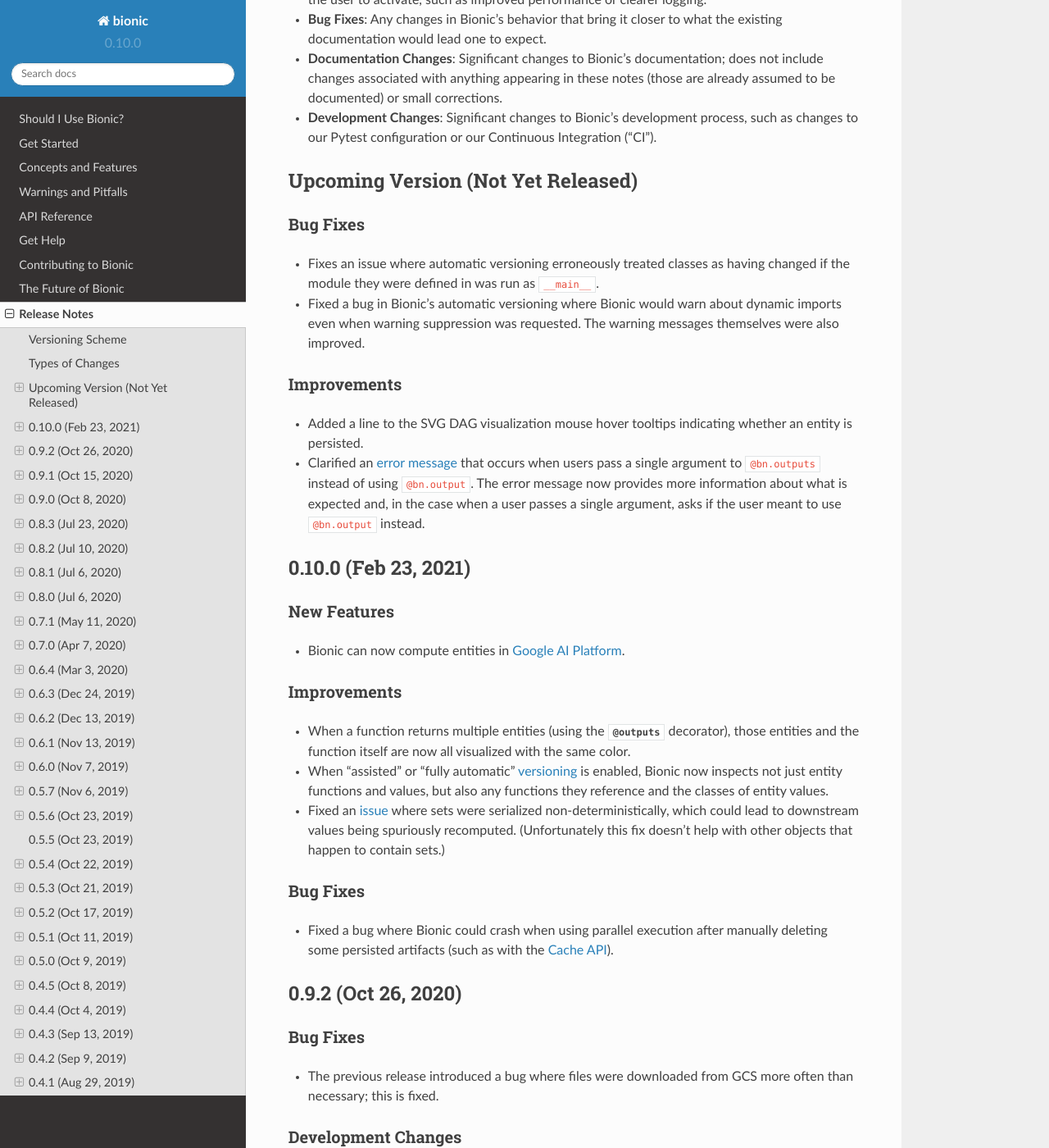
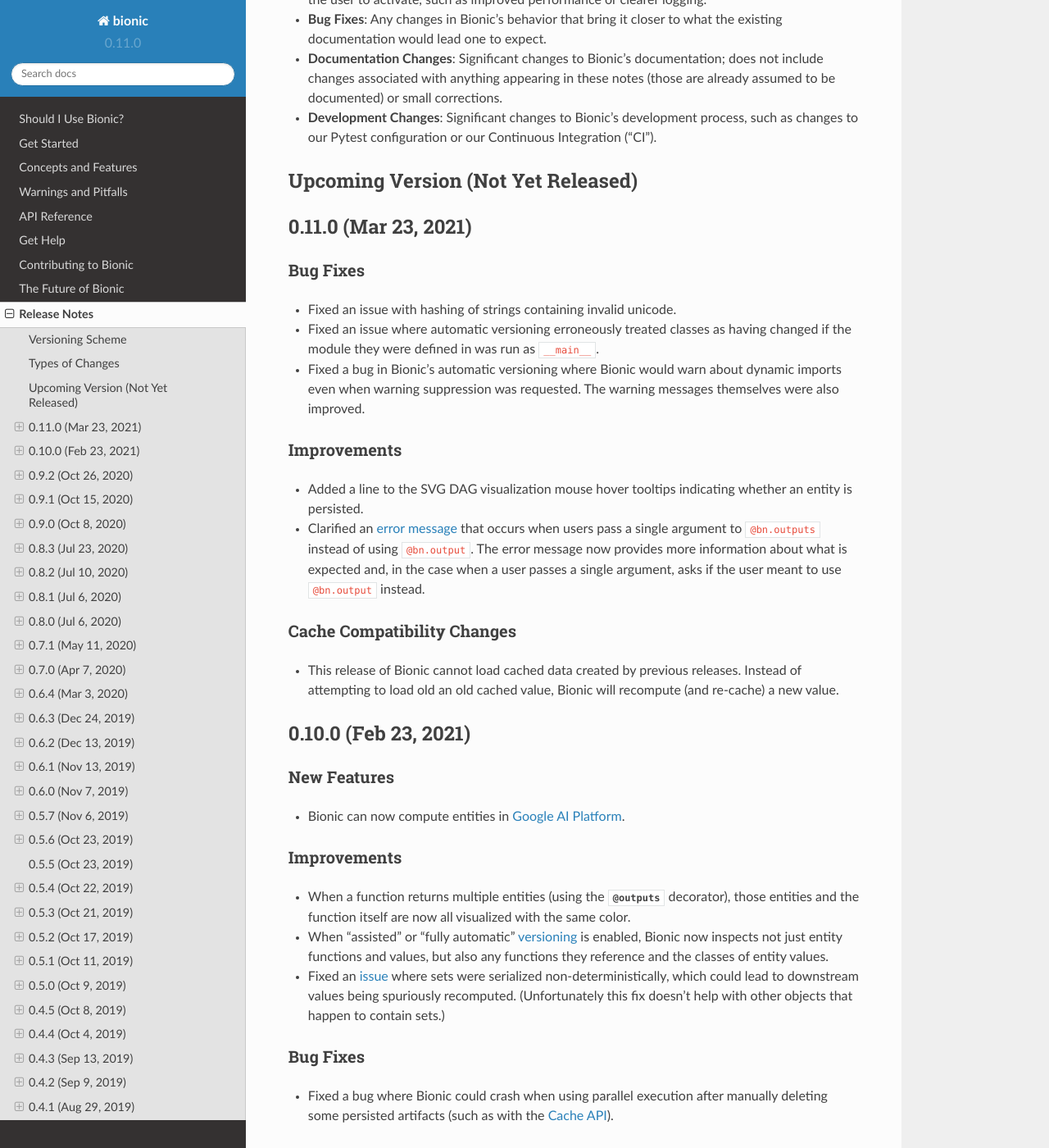
Before and after one commit to square/bionic, a Sphinx documentation site: the page built from docs/release-notes.rst, in a window 1280 px wide and 1400 px high, scrolled down 1244 px. Shown: the whole window at 82% size. Built offline with Sphinx 7.4.7 and the Read the Docs theme 2.0.0, drawn with Linux system fonts in a browser that asks for light colours.

Commit message:
Bump version: 0.10.0 → 0.11.0

```diff
--- a/bionic/__init__.py
+++ b/bionic/__init__.py
@@ -19,4 +19,4 @@
 from . import protocol  # noqa: F401
 from . import util  # noqa: F401
 
-__version__ = u"0.10.0"
+__version__ = u"0.11.0"
--- a/docs/conf.py
+++ b/docs/conf.py
@@ -21,7 +21,7 @@
 author = u"Janek Klawe"
 
 # The short X.Y version
-version = u"0.10.0"
+version = u"0.11.0"
 # The full version, including alpha/beta/rc tags
 release = version
 
--- a/docs/release-notes.rst
+++ b/docs/release-notes.rst
@@ -74,10 +74,14 @@
    in the "stable" docs (corresponding to the last release) but will be visible in the
    "latest" docs (corresponding to the master branch).
 
+0.11.0 (Mar 23, 2021)
+---------------------
+
 Bug Fixes
 .........
 
-- Fixes an issue where automatic versioning erroneously treated classes as
+- Fixed an issue with hashing of strings containing invalid unicode.
+- Fixed an issue where automatic versioning erroneously treated classes as
   having changed if the module they were defined in was run as ``__main__``.
 - Fixed a bug in Bionic's automatic versioning where Bionic would warn about
   dynamic imports even when warning suppression was requested. The warning
@@ -95,6 +99,12 @@
   the case when a user passes a single argument, asks if the user meant to
   use ``@bn.output`` instead.
 
+Cache Compatibility Changes
+...........................
+
+- This release of Bionic cannot load cached data created by previous releases.
+  Instead of attempting to load old an old cached value, Bionic will recompute
+  (and re-cache) a new value.
 
 0.10.0 (Feb 23, 2021)
 ---------------------
--- a/setup.py
+++ b/setup.py
@@ -27,7 +27,7 @@
 
 setup(
     name="bionic",
-    version="0.10.0",
+    version="0.11.0",
     description=(
         "A Python framework for building, running, and sharing data science "
         "workflows"
```
Also changed, not shown: .bumpversion.cfg.
